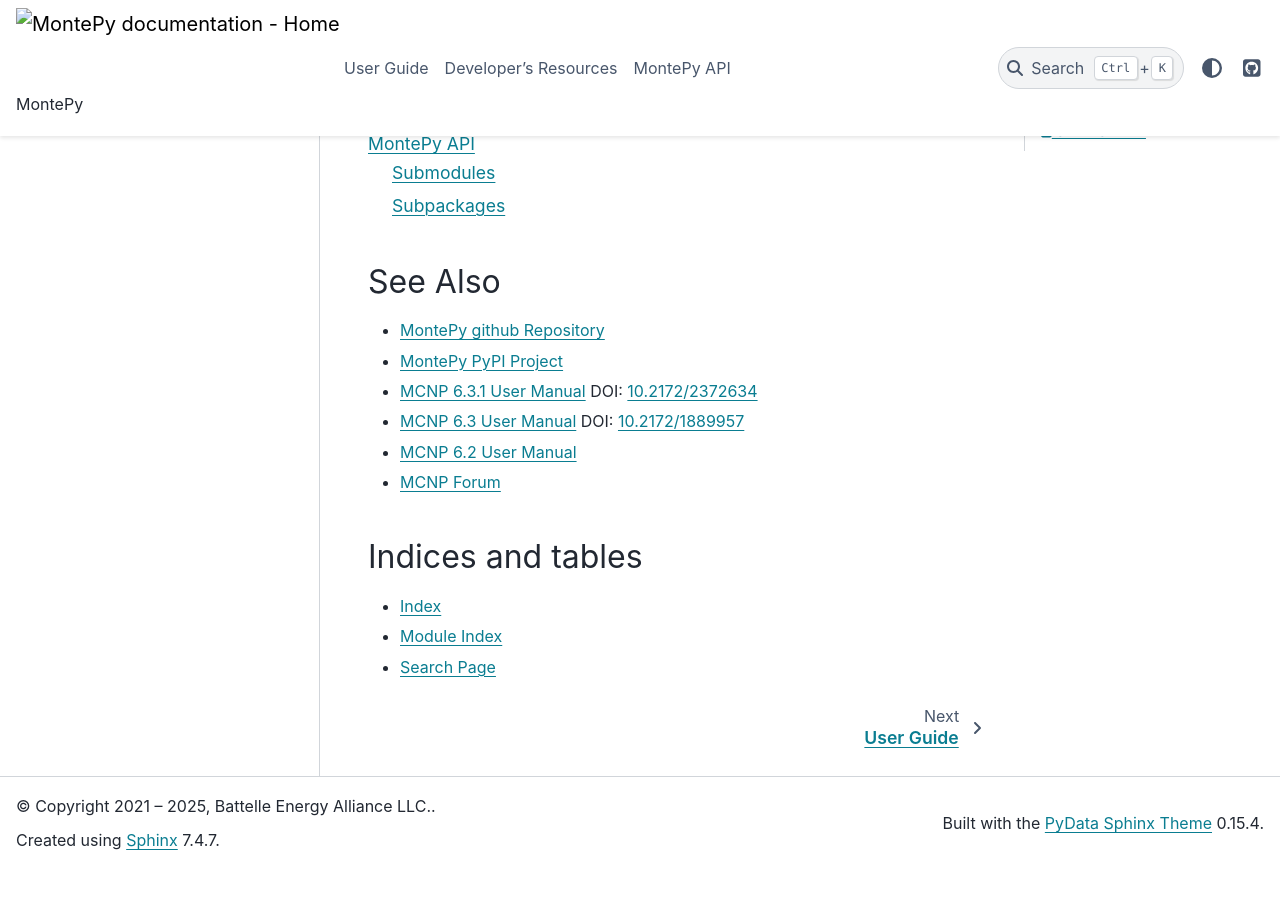
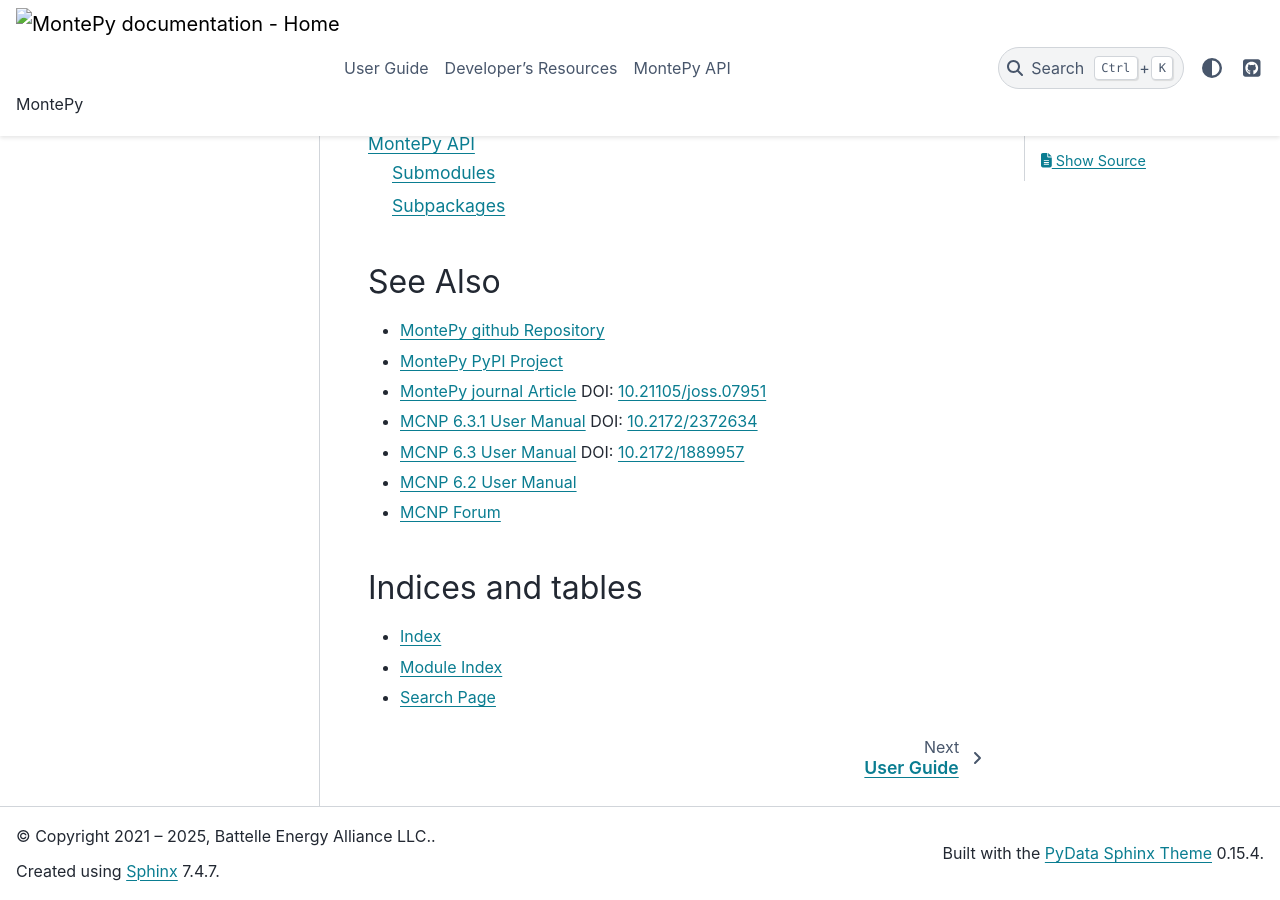
Before and after one commit to idaholab/MontePy, a Sphinx documentation site: the page built from doc/source/index.rst, in a window 1280 px wide and 900 px high, scrolled down 955 px. Built offline with Sphinx 7.4.7 and the PyData theme 0.15.4, drawn with Linux system fonts in a browser that asks for light colours; the version number could not be read and is left out; before the commit the page ends 1825 px from its top, so only the background shows below that.

Commit message:
Added JOSS to home page.

```diff
--- a/doc/source/index.rst
+++ b/doc/source/index.rst
@@ -35,6 +35,7 @@
 
 * `MontePy github Repository <https://github.com/idaholab/montepy>`_
 * `MontePy PyPI Project <https://pypi.org/project/montepy/>`_
+* `MontePy journal Article <https://doi.org/10.21105/joss.07951>`_ DOI: `10.21105/joss.07951 <https://doi.org/10.21105/joss.07951>`_
 * `MCNP 6.3.1 User Manual <https://www.osti.gov/biblio/2372634>`_ DOI: `10.2172/2372634 <https://doi.org/10.2172/2372634>`_
 * `MCNP 6.3 User Manual <https://www.osti.gov/biblio/1889957>`_ DOI: `10.2172/1889957 <https://doi.org/10.2172/1889957>`_
 * `MCNP 6.2 User Manual <https://mcnp.lanl.gov/pdf_files/TechReport_2017_LANL_LA-UR-17-29981_WernerArmstrongEtAl.pdf>`_
```
